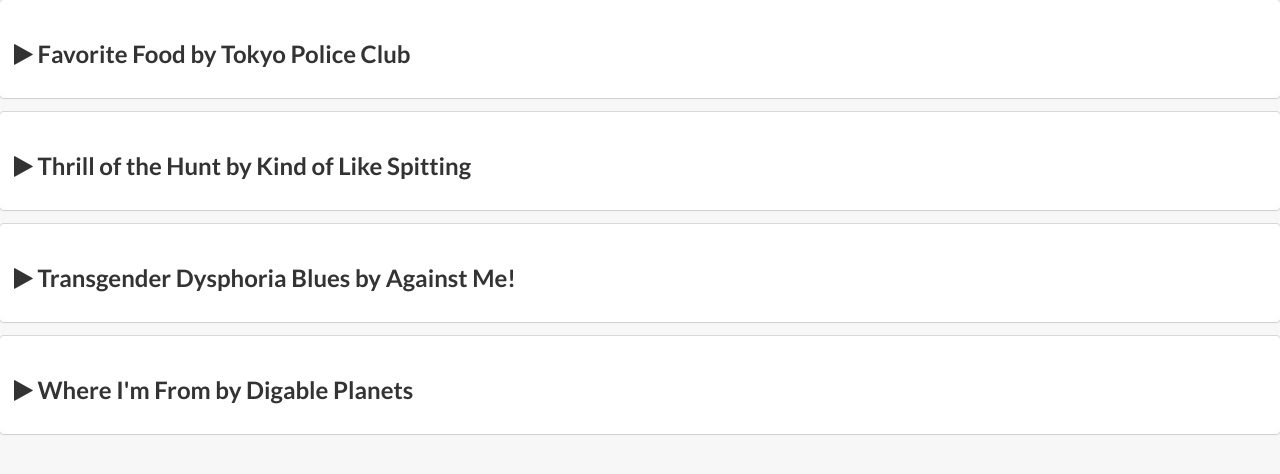
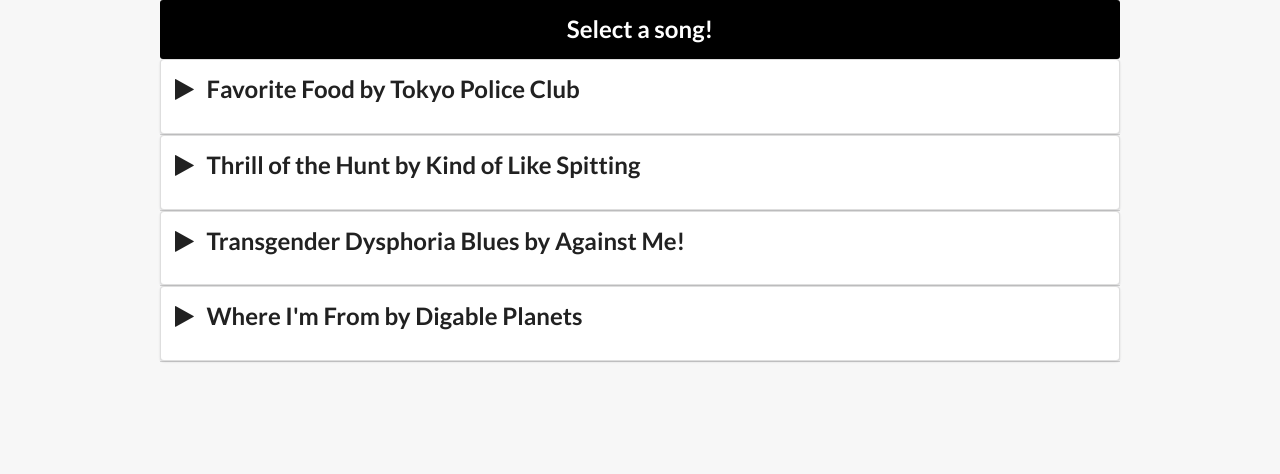
Before and after one commit to ardnek/listen, a plain HTML site: page index.html in a window 1280 px wide. Drawn offline with nearby package versions, Linux system fonts and the light colour scheme.

Commit message:
css for Listen player done -- still need to troubleshoot audio

```diff
--- a/app.css
+++ b/app.css
@@ -1,3 +1,29 @@
+body {
+  background: #f7f7f7;
+  font-family: 'Lato', 'Helvetica Neue', Arial, Helvetica, sans-serif;
+}
+
 .fa {
   font-size: 2rem;
 }
+
+.container {
+  width: 75%;
+  margin: 0 auto;
+}
+
+i {
+  padding-right: 8px;
+}
+
+.playerHeader {
+  background: black;
+  color: white;
+  text-align: center;
+  padding: 14px;
+  border-radius:3px;
+}
+
+article {
+  border-bottom:1px solid lightgrey;
+}
--- a/app.js
+++ b/app.js
@@ -20,6 +20,4 @@ $('.container').on('click', '.fa-pause', function() {
     $('.player').html(newHTML);
   });
 
-
-
 });
--- a/index.html
+++ b/index.html
@@ -2,11 +2,18 @@
 <html>
 <head>
   <title>Listen</title>
-  <link rel="stylesheet" type="text/css" href="semantic.css">
+  <link rel="stylesheet" type="text/css" href="bower_components/semantic-ui/dist/semantic.min.css">
   <link rel="stylesheet" type="text/css" href="app.css">
   <link href="//maxcdn.bootstrapcdn.com/font-awesome/4.2.0/css/font-awesome.min.css" rel="stylesheet">
 </head>
 <body>
+
+  <div class = "container">
+
+    <!-- Header -->
+    <header class="playerHeader">
+      <h2>Select a song!</h2>
+    </header>
 
 <!-- <div class="container">
 <div class="ui segment">
@@ -23,7 +30,7 @@
 </div>
 </div> -->
 
-
+<!-- Main -->
 <div id="main">
   <section class="player">
 
@@ -31,23 +38,34 @@
   </section>
 </div>
 
-
-<div class="container">
 <script type="text/template" id="tracksTemplate">
   {{#tracks}}
+  <article>
     <div class="ui segment">
-      <article>
       <h2>
         <i class="fa fa-play"></i>
         {{title}} by {{artist}}
       </h2>
-        <!-- {{file}} -->
+      <audio src="tracks/{{file}}.mp3" preload='none'></audio>
+    </div>
   </article>
-    </div>
   {{/tracks}}
 </script>
+
+
+
+<!-- <script type="text/template" id="tracksTemplate">
+{{#tracks}}
+<article>
+<h2>{{title}}</h2>
+{{artist}}
+{{file}}
+</article>
+{{/tracks}}
+</script> -->
+
+
 </div>
-
 
 
 <script src="bower_components/jquery/dist/jquery.js"></script>
```
Also changed, not shown: 2 other files. Lines whose indentation alone changed are shown as unchanged.
